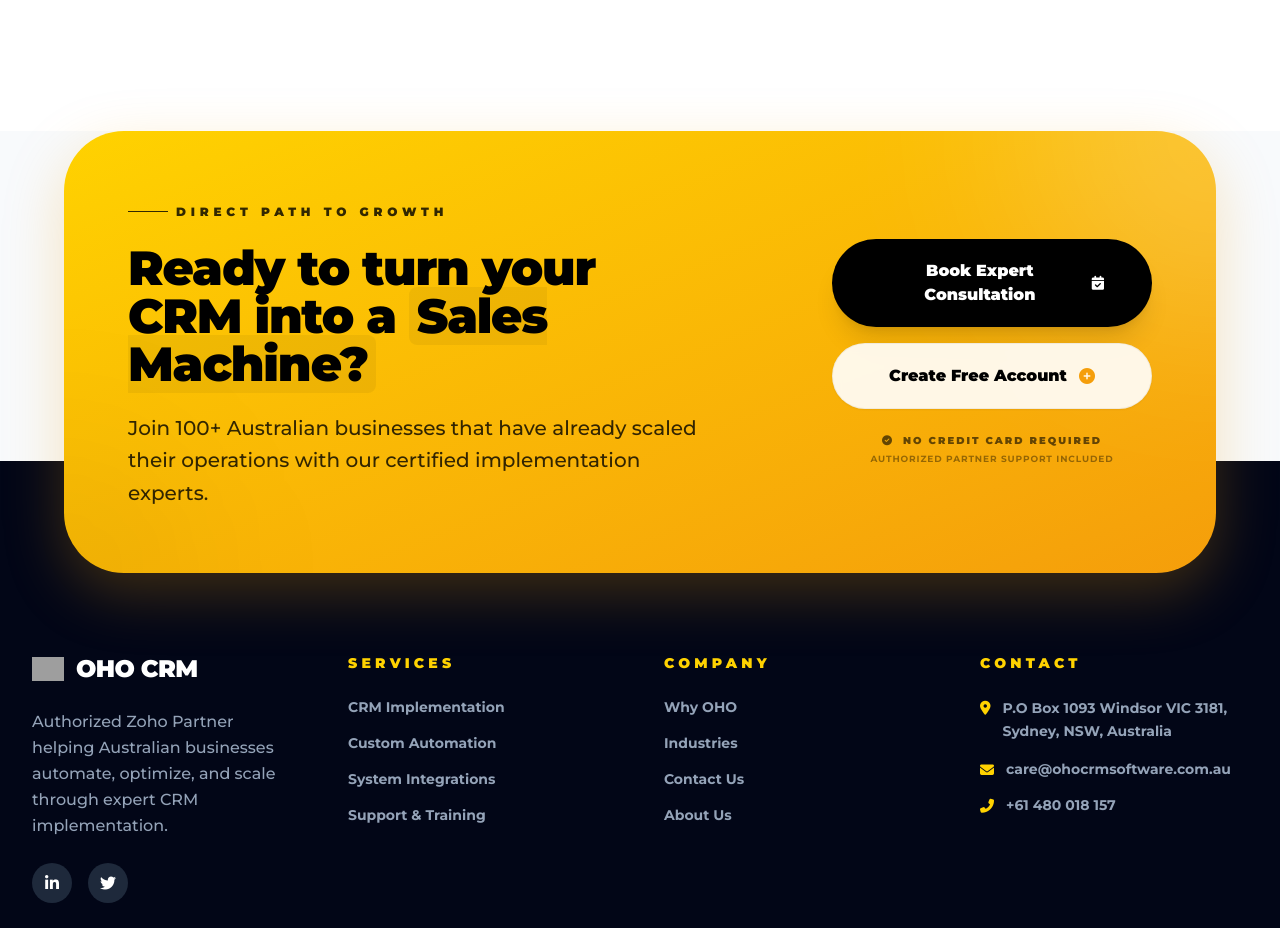
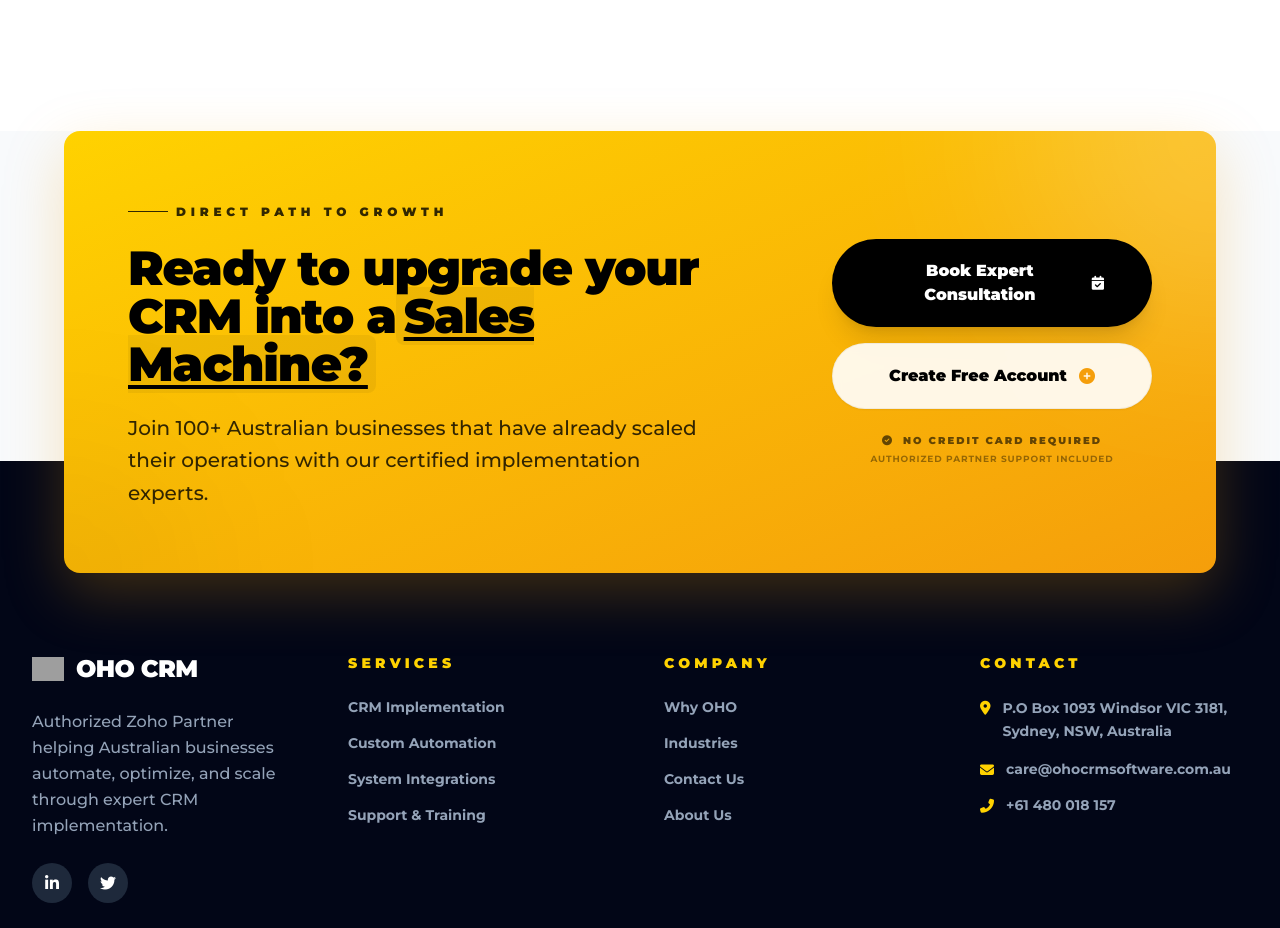
Before and after one commit to yskooo/ohocrm, a React (Vite) app: page /#/ in a window 1280 px wide. Shown: the part 5800-6728 px from the top of the page. Built offline with nearby package versions, Linux system fonts and the light colour scheme; grey boxes are pictures that could not be loaded.

Commit message:
feat: Enhance FloatingCTA styling and readability
Updates the styling of the FloatingCTA component. Adjusts padding, border-radius, and the emphasis on the "Sales Machine?" text for improved visual appeal and clarity.

```diff
--- a/components/FloatingCTA.tsx
+++ b/components/FloatingCTA.tsx
@@ -4,8 +4,8 @@ import { Link } from 'react-router-dom';
 
 const FloatingCTA: React.FC = () => {
   return (
-    <div className="relative z-30 -mb-28 px-4 sm:px-6 lg:px-8">
-      <div className="max-w-6xl mx-auto bg-gradient-to-br from-[#FFD200] to-[#F59E0B] rounded-[40px] md:rounded-[60px] p-8 md:p-16 shadow-[0_20px_60px_rgba(245,158,11,0.25)] relative overflow-hidden group">
+    <div className="relative z-30 -mb-28 px-4 sm:px-4 lg:px-6">
+      <div className="max-w-6xl mx-auto bg-gradient-to-br from-[#FFD200] to-[#F59E0B] rounded-2xl md:rounded-2xl p-8 md:p-16 shadow-[0_20px_60px_rgba(245,158,11,0.25)] relative overflow-hidden group">
         {/* Soft Ambient Glows */}
         <div className="absolute top-0 right-0 w-96 h-96 bg-white/20 rounded-full blur-[100px] -translate-y-1/2 translate-x-1/2 group-hover:bg-white/30 transition-all duration-700"></div>
         <div className="absolute bottom-0 left-0 w-64 h-64 bg-black/5 rounded-full blur-[80px] translate-y-1/2 -translate-x-1/2"></div>
@@ -17,7 +17,11 @@ const FloatingCTA: React.FC = () => {
               <span>Direct Path to Growth</span>
             </div>
             <h2 className="text-4xl md:text-5xl font-black text-black mb-6 leading-[1.1] tracking-tight">
-              Ready to turn your CRM into a <span className="bg-black/5 px-2 rounded-lg">Sales Machine?</span>
+              Ready to upgrade your CRM into a
+              <span className="bg-black/5 px-2 rounded-lg underline decoration-black decoration-4 underline-offset-4">
+                Sales Machine?
+              </span>
+
             </h2>
             <p className="text-xl text-black/80 font-medium leading-relaxed">
               Join 100+ Australian businesses that have already scaled their operations with our certified implementation experts.
```
